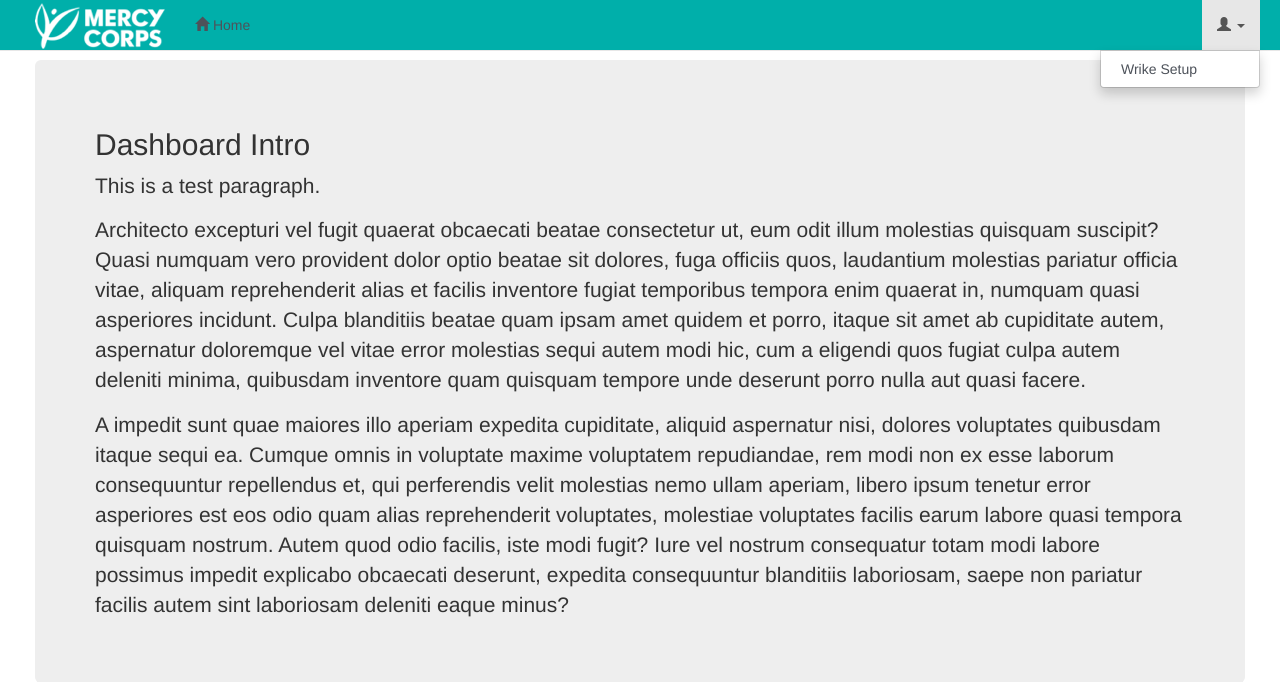
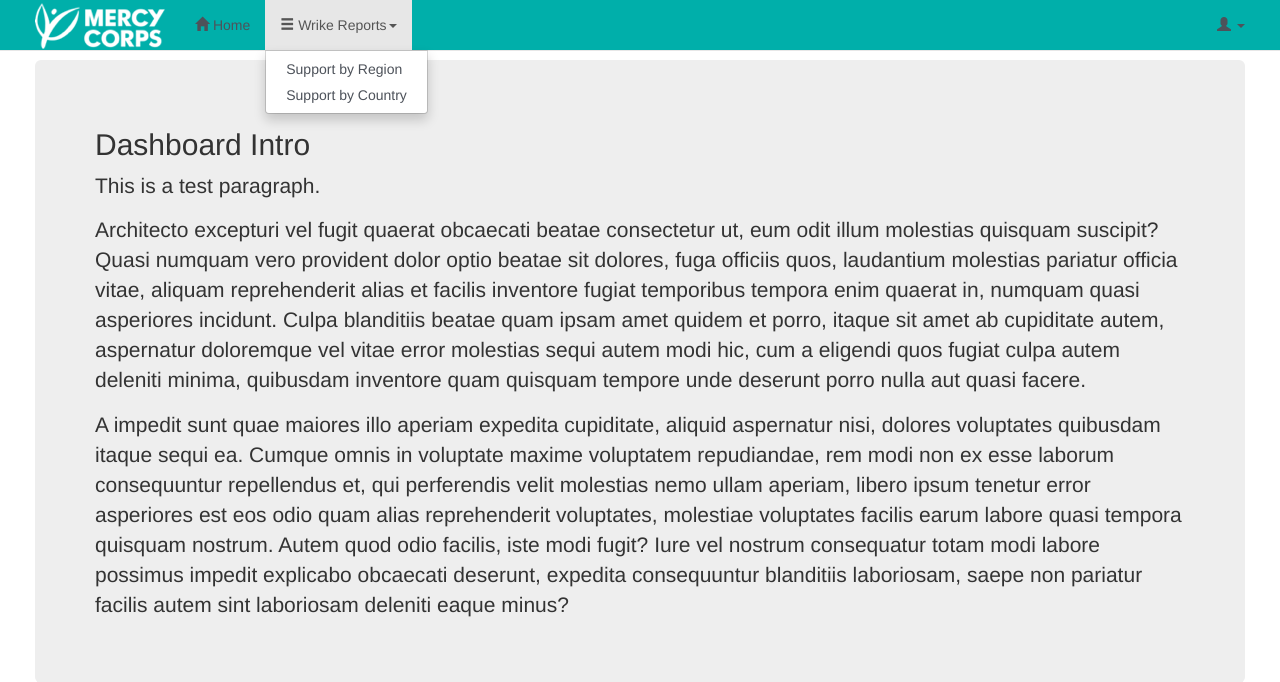
Before and after one commit to mercycorps/palmviz, a Django app: page / in a window 1280 px wide, after a click on "Wrike Reports". Shown: the top 682 px of the page. Run offline with Django 3.2, Linux system fonts and the light colour scheme; the visitor is signed in with stand-in values (Sample User, id 1); some libraries are stand-ins or nearby versions.

Commit message:
added links to support by regions

```diff
--- a/htdocs/palmviz/templates/base.html
+++ b/htdocs/palmviz/templates/base.html
@@ -8,7 +8,7 @@
         <meta http-equiv="X-UA-Compatible" content="IE=edge">
         <meta name="viewport" content="width=device-width, initial-scale=1">
         <link rel="shortcut icon" type="image/png" href="/static/images/favicon.png">
-        <title>{% block title %} PALM Dashboard {% endblock %}</title>
+        <title>{% block title %} PALM Wrike Viz {% endblock %}</title>
         <link href="{% static 'css/bootstrap.min.css' %}" rel="stylesheet" type="text/css" />
         <link href="{% static 'css/app.css' %}" rel="stylesheet" type="text/css" />
         <link href="{% static 'css/bootstrap-datepicker.min.css' %}" rel="stylesheet" tye="text/css" />
@@ -39,6 +39,22 @@
                         <ul class="nav navbar-nav">
                             <li class="{{ home_tab }}"><a href="{% url 'home' %}"><span class="glyphicon glyphicon-home"></span> Home</a></li>
                         </ul>
+                        <ul class="nav navbar-nav">
+                                <li class="dropdown">
+                                    <a href="#" class="dropdown-toggle" data-toggle="dropdown" role="button">
+                                        <span class="glyphicon glyphicon-menu-hamburger"></span> Wrike Reports<span class="caret"></span>
+                                    </a>
+                                    <ul class="dropdown-menu">
+                                        <li>
+                                            <a href="{% url 'support_by_region' %}">Support by Region</a>
+                                        </li>
+                                        <li>
+                                            <a href="{% url 'support_by_country' %}">Support by Country</a>
+                                        </li>
+                                    </ul>
+                                </li>
+
+                            </ul>
                         <!-- END OF LOGO AND APP MENU OPTIONS -->
 
                         <!-- USER MENU -->
--- a/htdocs/wrike/urls.py
+++ b/htdocs/wrike/urls.py
@@ -5,12 +5,13 @@ from django.views.generic import TemplateView
 
 from rest_framework.urlpatterns import format_suffix_patterns
 
-from wrike.views import WrikeOauth2SetupStep1, WrikeOauthRedirectUriStep2, HomeView
+from wrike.views import *
 
 urlpatterns = [
     url(r'^setup/$', WrikeOauth2SetupStep1.as_view(), name='wrike_setup'),
     url(r'^oauth2_redirect/$', WrikeOauthRedirectUriStep2.as_view(), name='oauth2redirect'),
-    url(r'^home/$', HomeView.as_view(), name='wrike_home'),
+    url(r'^support_by_country/$', SupportByCountry.as_view(), name='support_by_country'),
+    url(r'^support_by_region/$', SupportByRegion.as_view(), name='support_by_region'),
     #url(r'^pr/edit/(?P<pk>\d+)/$', PurchaseRequestUpdateView.as_view(), name='pr_edit'),
 ]
 
```
Also changed, not shown: htdocs/wrike/views.py (+33 -2 lines).
